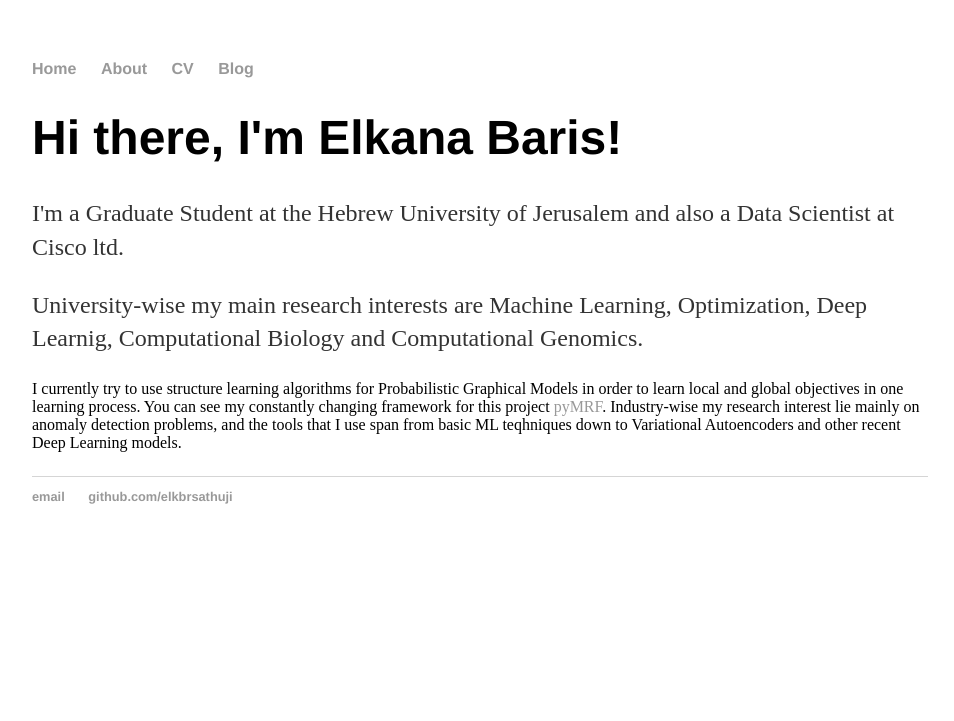
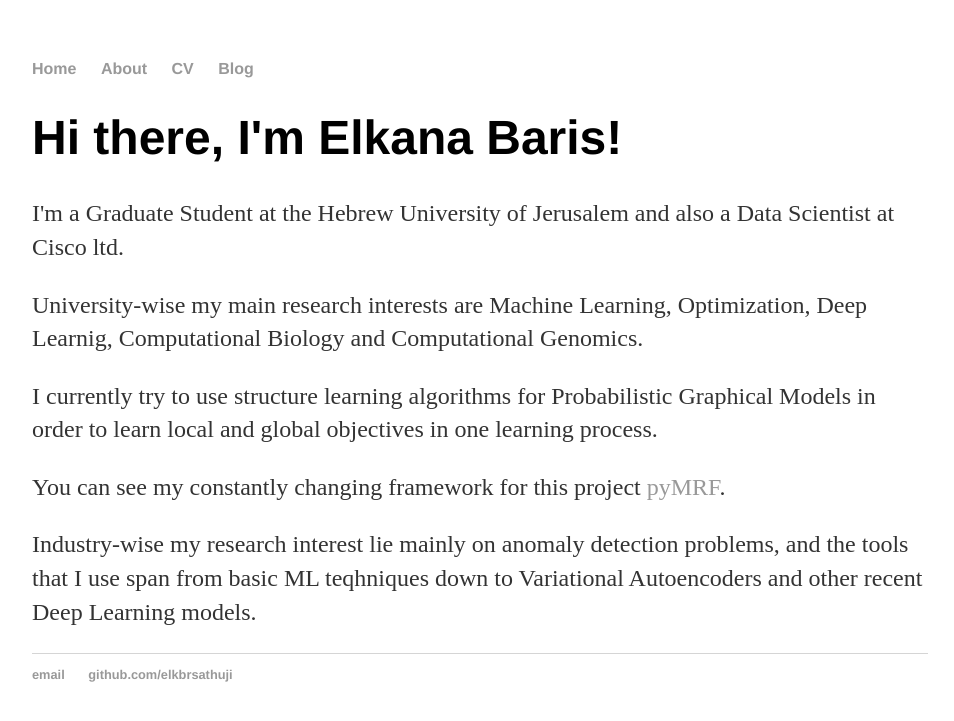
Before and after one commit to elkbrsathuji/elkbrsathuji.github.io, a Jekyll site: the page built from index.html, in a window 1280 px wide. Shown: the top 721 px of the page, without its empty margins (160-1114 px from the left). Built offline with Jekyll 4.4.1, drawn with Linux system fonts in a browser that asks for light colours.

```diff
--- a/index.html
+++ b/index.html
@@ -6,7 +6,7 @@ title: Elkana Baris
 <h1>Hi there, I'm Elkana Baris!</h1>
 <p>I'm a Graduate Student at the Hebrew University of Jerusalem and also a Data Scientist at Cisco ltd.</p>
 <p>University-wise my main research interests are Machine Learning, Optimization, Deep Learnig, Computational Biology and Computational Genomics.</p>
-I currently try to use structure learning algorithms for Probabilistic Graphical Models in order to learn local and global objectives in one learning process.
-You can see my constantly changing framework for this project <a href="https://github.com/elkbrsathuji/pyMRF">pyMRF</a>.
-Industry-wise my research interest lie mainly on anomaly detection problems, and the tools that I use span from basic ML teqhniques down to Variational Autoencoders and other recent Deep Learning models.</p>
+<p>I currently try to use structure learning algorithms for Probabilistic Graphical Models in order to learn local and global objectives in one learning process.</p>
+<p>You can see my constantly changing framework for this project <a href="https://github.com/elkbrsathuji/pyMRF">pyMRF</a>.</p>
+<p>Industry-wise my research interest lie mainly on anomaly detection problems, and the tools that I use span from basic ML teqhniques down to Variational Autoencoders and other recent Deep Learning models.</p>
 </div><!-- /.blurb -->
```
